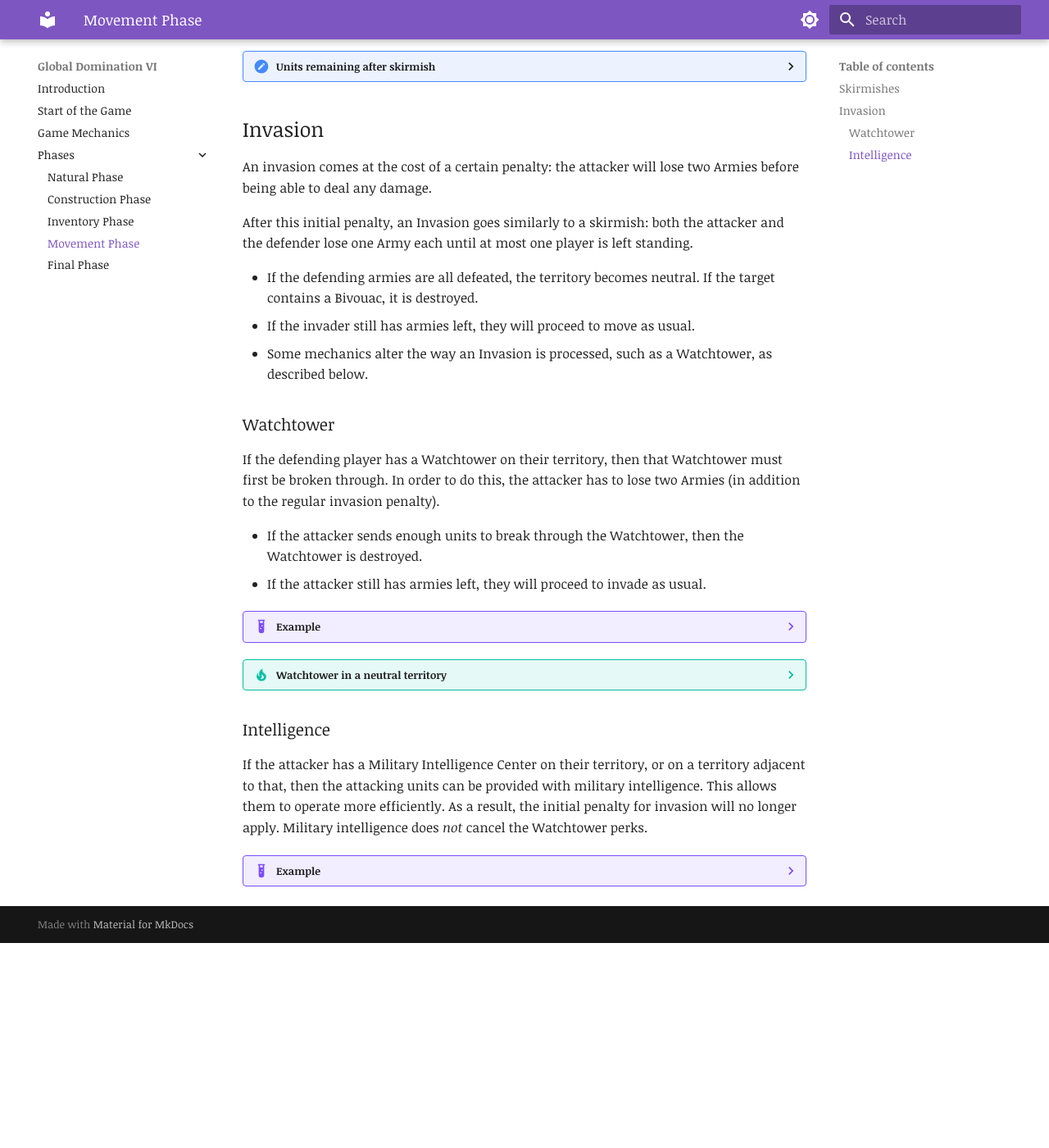
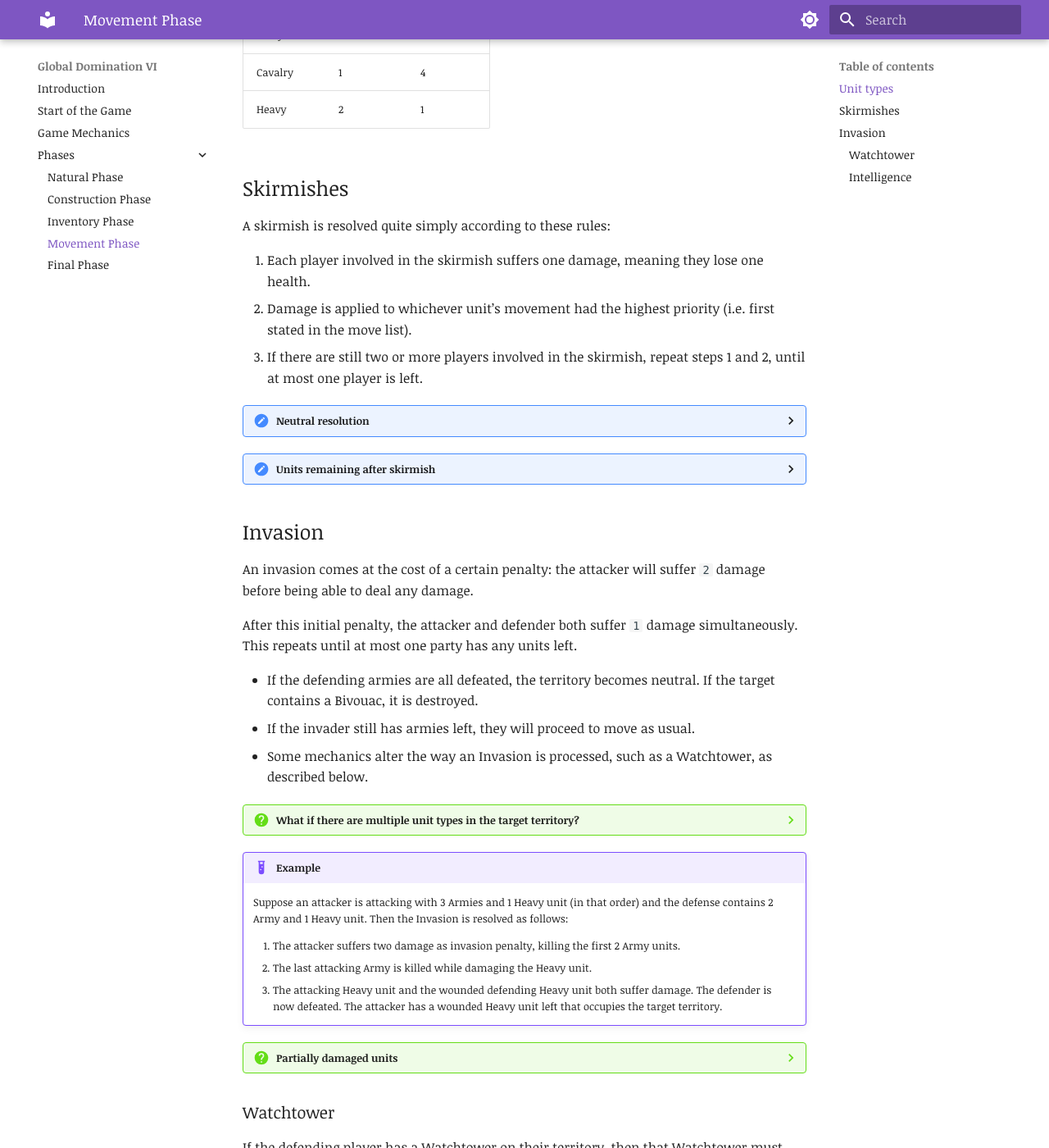
Before and after one commit to griendt/gd6, an MkDocs documentation site: the page built from docs/docs/phases/4_movement.md, in a window 1280 px wide and 1400 px high, scrolled down 1225 px. Shown: the whole window at 82% size. Built offline with MkDocs 1.6.1 and Material for MkDocs 9.7.7, drawn with Linux system fonts in a browser that asks for light colours; some web fonts are replaced; before the commit the page ends 2375 px from its top, so only the background shows below that; some of the changed text lies outside the part shown.

Commit message:
Solidify damage rules + update rulebook

```diff
--- a/docs/docs/phases/4_movement.md
+++ b/docs/docs/phases/4_movement.md
@@ -2,7 +2,7 @@
 
 This phase is where the magic happens: units can move across the map. The basics are simple:
 
-1. Each unit may move up to `2` _steps_ per Turn.
+1. Each unit may move up to a certain amount of _steps_ per Turn. See the Speed stat of the [Unit types](#unit-types) below.
 2. Each step, all units (from all players) move simultaneously.
 3. Whenever a unit successfully moves into a territory, you gain ownership of that territory.
 4. Back-tracking is allowed (e.g. `A→B→A`).
@@ -25,13 +25,26 @@ It is possible -- even likely -- that players will submit _conflicting_ moves. T
     Whenever a territory is neutralized or overtaken, its Loyalty will be immediately reset to `0`.
     Loyalty is relevant to determine which territories have belonged to a player the longest; see [Construction Phase](2_construction.md) for more details.
 
+## Unit types
+
+Each unit type has two statistics: health and speed. The table is as follows:
+
+| Unit    | Health | Speed |
+|---------|--------|-------|
+| Army    | 1      | 2     |
+| Cavalry | 1      | 4     |
+| Heavy   | 2      | 1     |
+
 ## Skirmishes
 
-A skirmish is resolved quite simply: each player involved in the skirmish loses one army.
-If there are still two or more players involved in the skirmish, repeat, until at most one player is left.
+A skirmish is resolved quite simply according to these rules:
+
+1. Each player involved in the skirmish suffers one damage, meaning they lose one health.
+2. Damage is applied to whichever unit's movement had the highest priority (i.e. first stated in the move list).
+3. If there are still two or more players involved in the skirmish, repeat steps 1 and 2, until at most one player is left.
 
 ??? "Neutral resolution"
-    It is possible that two players send the same amount of units into a skirmish.
+    It is possible that two players send the same units into a skirmish.
     This effectively means they will neutralize each other. It also means that the destination(s) that these units were intending to go to, will remain untouched.
 
     For example, if two players attempt to occupy the same neutral territory using the same amount of Armies,
@@ -43,18 +56,41 @@ If there are still two or more players involved in the skirmish, repeat, until a
 
 ## Invasion
 
-An invasion comes at the cost of a certain penalty: the attacker will lose two Armies before being able to deal any damage.
+An invasion comes at the cost of a certain penalty: the attacker will suffer `2` damage before being able to deal any damage.
 
-After this initial penalty, an Invasion goes similarly to a skirmish: both the attacker and the defender lose one Army each until at most one player is left standing.
+After this initial penalty, the attacker and defender both suffer `1` damage simultaneously.
+This repeats until at most one party has any units left.
 
 * If the defending armies are all defeated, the territory becomes neutral. If the target contains a Bivouac, it is destroyed.
 * If the invader still has armies left, they will proceed to move as usual.
 * Some mechanics alter the way an Invasion is processed, such as a Watchtower, as described below.
 
+??? question "What if there are multiple unit types in the target territory?"
+    If there are multiple unit types in the target territory, there is no player-defined "priority" like there is in a Skirmish.
+    In this case, it is assumed that the defender's units are lined up in this predetermined order:
+
+    1. Heavy units;
+    2. Army units;
+    3. Cavalry units.
+
+    This makes Heavy units an excellent defensive choice (especially to protect your Cavalry).
+
+!!! example
+    Suppose an attacker is attacking with 3 Armies and 1 Heavy unit (in that order) and the defense contains 2 Army and 1 Heavy unit.
+    Then the Invasion is resolved as follows:
+
+    1. The attacker suffers two damage as invasion penalty, killing the first 2 Army units.
+    2. The last attacking Army is killed while damaging the Heavy unit.
+    3. The attacking Heavy unit and the wounded defending Heavy unit both suffer damage. The defender is now defeated. The attacker has a wounded Heavy unit left that occupies the target territory.
+
+??? question "Partially damaged units"
+    It is possible that a Heavy unit gets `1` damage only. This means it will not be slain. In any future moves (even in the same Turn),
+    the unit will regain its full health. In other words, the sustained damage applies only for each Invasion or Skirmish individually.
+
 ### Watchtower
 
 If the defending player has a Watchtower on their territory, then that Watchtower must first be broken through. In order to do this,
-the attacker has to lose two Armies (in addition to the regular invasion penalty).
+the attacker is inflicted `2` additional damage (in addition to the regular invasion penalty).
 
 * If the attacker sends enough units to break through the Watchtower, then the Watchtower is destroyed.
 * If the attacker still has armies left, they will proceed to invade as usual.
@@ -71,6 +107,11 @@ the attacker has to lose two Armies (in addition to the regular invasion penalty
     If a Watchtower stands on a neutral land, then there is no need to break the Watchtower first in order to occupy the territory.
     So, the Watchtower penalty only applies to invasions.
 
+??? question "Partially damaged Watchtower"
+    It is possible that a Watchtower gets `1` damage only, for example if the attacker sent only `3` Armies.
+    In that case, the Watchtower is left standing. In any future moves (even in the same Turn),
+    the Watchtower will regain its full integrity. In other words, the sustained damage applies only for each Invasion or Skirmish individually.
+
 ### Intelligence
 
 If the attacker has a Military Intelligence Center on their territory, or on a territory adjacent to that, then the attacking units can be provided with military intelligence.
```
Also changed, not shown: docs/docs/phases/2_construction.md (+12 -0 lines), 4 other files.
